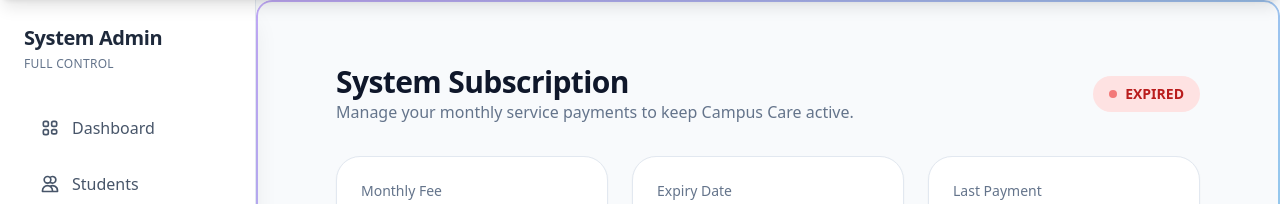
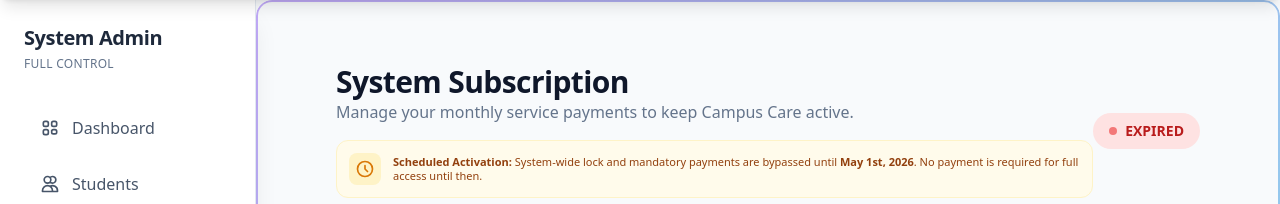
Before and after one commit to Ali-mahirizi-abdalla/Student-Welafare-Management-System, a Django app: page /manage/subscription/ in a window 1280 px wide. Shown: the part 80-284 px from the top of the page. Run offline with Django 5.2, Linux system fonts and the light colour scheme; a user stored in the database is signed in; data that the repository does not hold is empty; some libraries are stand-ins or nearby versions.

Commit message:
Implement scheduled activation: bypass payments until May 1st, 2026

```diff
--- a/hms/middleware.py
+++ b/hms/middleware.py
@@ -56,6 +56,11 @@ class SubscriptionLockMiddleware:
         self.get_response = get_response
 
     def __call__(self, request):
+        # Scheduled Activation Check: Features start May 1st, 2026
+        activation_date = timezone.datetime(2026, 5, 1, tzinfo=timezone.get_current_timezone())
+        if timezone.now() < activation_date:
+            return self.get_response(request)
+
         # Static and media files are always whitelisted
         if request.path.startswith('/static/') or request.path.startswith('/media/'):
             return self.get_response(request)
--- a/hms/templates/hms/admin/subscription_pay.html
+++ b/hms/templates/hms/admin/subscription_pay.html
@@ -7,6 +7,16 @@
         <div>
             <h1 class="text-3xl font-bold text-slate-900 dark:text-white">System Subscription</h1>
             <p class="text-slate-500">Manage your monthly service payments to keep Campus Care active.</p>
+
+            <!-- Scheduled Activation Notice -->
+            <div class="mt-4 p-3 bg-amber-50 dark:bg-amber-900/20 border border-amber-100 dark:border-amber-800 rounded-xl flex items-center gap-3">
+                <div class="w-8 h-8 rounded-lg bg-amber-100 dark:bg-amber-800 flex items-center justify-center text-amber-600 dark:text-amber-400 flex-shrink-0">
+                    <svg class="w-5 h-5" fill="none" stroke="currentColor" viewBox="0 0 24 24"><path stroke-linecap="round" stroke-linejoin="round" stroke-width="2" d="M12 8v4l3 3m6-3a9 9 0 11-18 0 9 9 0 0118 0z"></path></svg>
+                </div>
+                <p class="text-[11px] text-amber-800 dark:text-amber-300 text-left leading-tight">
+                    <span class="font-bold">Scheduled Activation:</span> System-wide lock and mandatory payments are bypassed until <span class="font-bold">May 1st, 2026</span>. No payment is required for full access until then.
+                </p>
+            </div>
         </div>
         {% if subscription and subscription.is_active %}
         <span class="px-4 py-2 bg-emerald-100 text-emerald-700 rounded-full text-sm font-semibold flex items-center">
--- a/hms/views.py
+++ b/hms/views.py
@@ -42,6 +42,20 @@ def register_student(request):
     if request.method == 'POST':
         form = StudentRegistrationForm(request.POST)
         if form.is_valid():
+            # Scheduled Activation Check
+            activation_date = timezone.datetime(2026, 5, 1, tzinfo=timezone.get_current_timezone())
+            if timezone.now() < activation_date:
+                # Bypass payment and create user immediately
+                try:
+                    with transaction.atomic():
+                        student = form.save()
+                    login(request, student.user, backend='django.contrib.auth.backends.ModelBackend')
+                    messages.success(request, "Registration successful! Welcome to Campus Care.")
+                    return redirect('hms:student_dashboard')
+                except Exception as e:
+                    messages.error(request, f"Registration failed: {str(e)}")
+                    return render(request, 'hms/register.html', {'form': form})
+
             try:
                 # Get phone number for M-Pesa (already validated in form)
                 phone = form.cleaned_data.get('phone')
```
Also changed, not shown: hms/templates/hms/register.html (+10 -0 lines).
